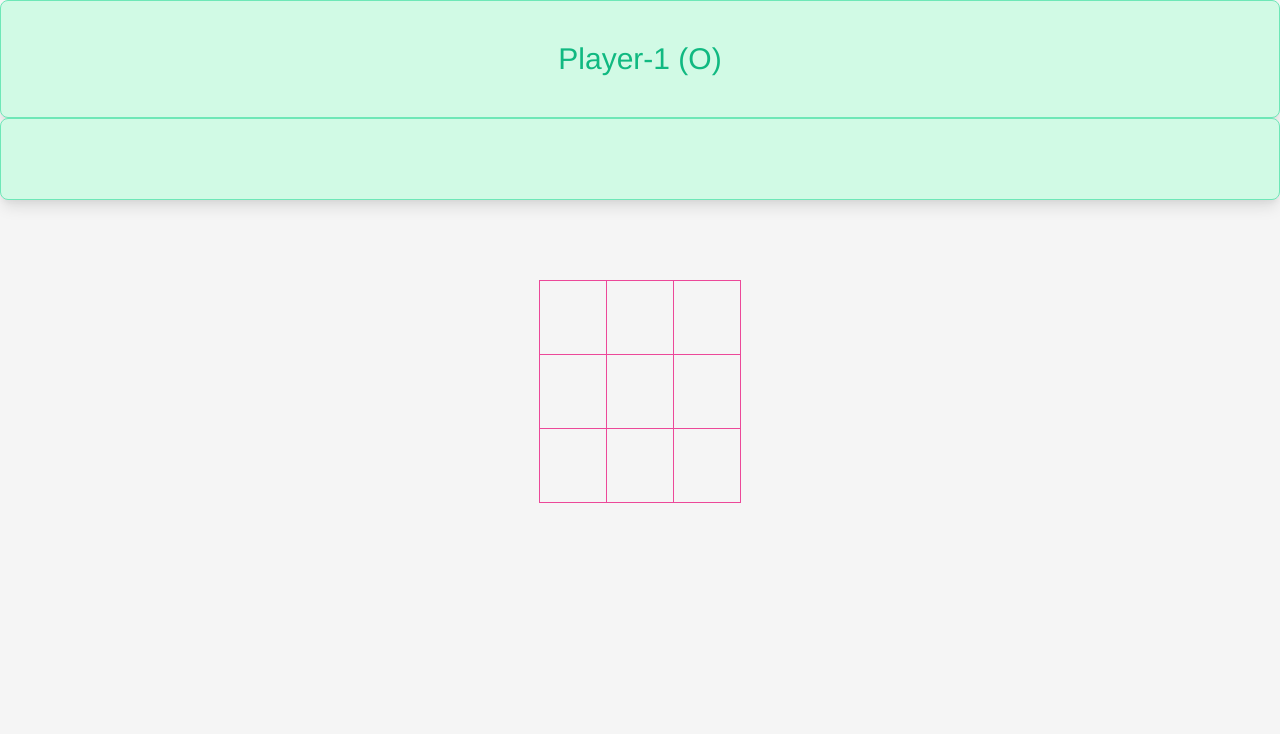
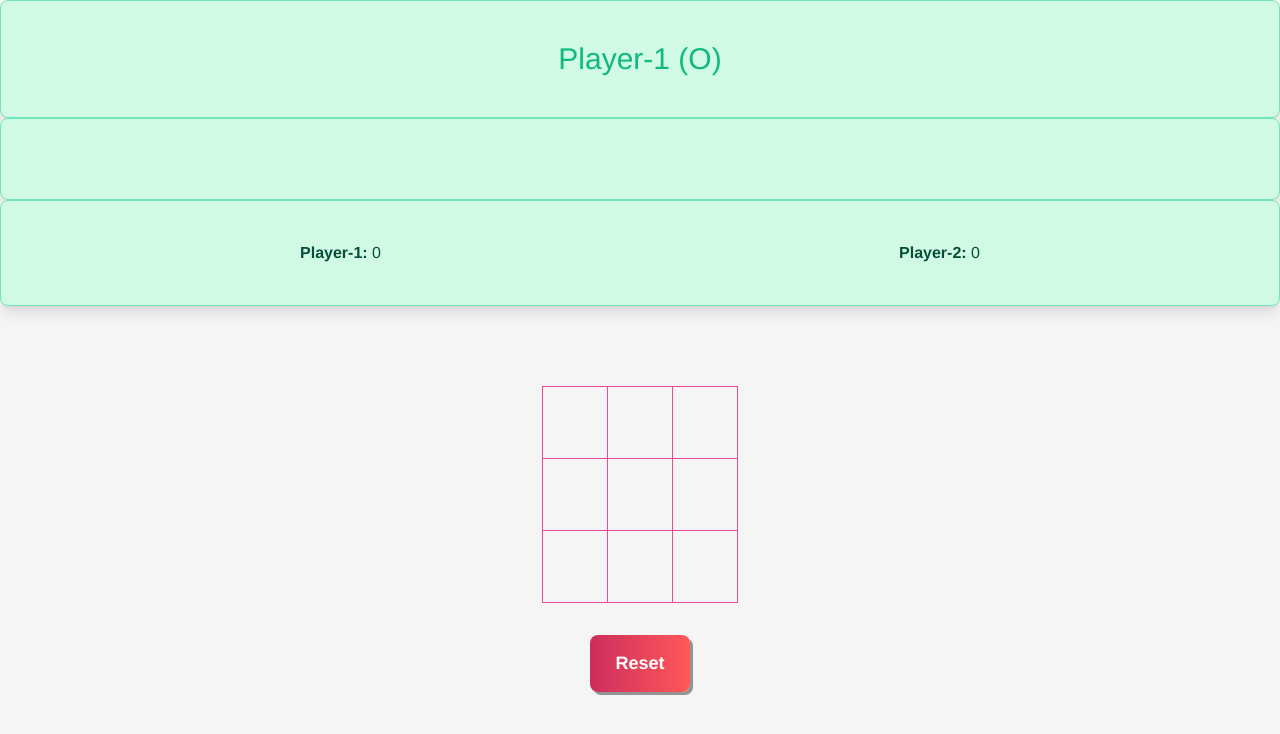
Before and after one commit to ceo991/tictactoe, a Vue app: page / in a window 1280 px wide. Shown: the top 734 px of the page. Built offline with nearby package versions, Linux system fonts and the light colour scheme.

Commit message:
changes made

```diff
--- a/src/components/AppMain.vue
+++ b/src/components/AppMain.vue
@@ -3,7 +3,10 @@
 
         <h1 class="text-3xl block card">{{player}}</h1>
         <h1 class="text-3xl block card">{{playerWinState}}</h1>
-
+        <div class="score-card">
+          <span><strong>Player-1:</strong> {{p1score}}</span>
+          <span><strong>Player-2:</strong> {{p2score}}</span>
+        </div>
 <table class="table-fixed m-auto mt-20">
   <tbody>
     <tr>
@@ -25,16 +28,18 @@
 
   </tbody>
 </table>
-
+   <button class="button mt-8"  @click="resetGame()">
+    Reset
+   </button>
   <transition name="fade" appear>
     <div class="modal-overlay" v-if="isGameEnded" @click="showModal = false"></div>
   </transition>
   <transition name="slide" appear>
     <div class="modal" v-if="isGameEnded">
-   <h1>GAME OVER !</h1>
+   <h1> <strong> GAME OVER ! </strong></h1>
    <p>{{playerWinState}}</p>
-   <button class="button" @click="restartGame()">
-    Restart
+   <button class="button" @click="playAgain()">
+    Play Again
    </button>
   </div>
  </transition>
@@ -51,7 +56,9 @@
             turn: 0,
             player: "Player-1 (O)",
             playerWinState: "",
-            isGameEnded: false
+            isGameEnded: false,
+            p1score:0,
+            p2score:0,
           }
         },
         methods: {
@@ -156,21 +163,61 @@
 
           },
           whoWins(){
+              if(!this.isGameEnded){
               if(this.turn%2 == 0){
                 this.playerWinState = "Player-2 wins";
+                this.p2score ++;
                 this.isGameEnded = true;
                 this.player = "";
               }else{
                 this.playerWinState = "Player-1 wins";
+                this.p1score ++;
                 this.isGameEnded = true;
                 this.player = "";
               }
+            }
           },
-          restartGame(){
+          playAgain(){
             this.isGameEnded= false;
             this.playerWinState= "";
             this.turn= 0;
             this.player= "Player-1 (O)";
+            document.getElementById(1).innerText = "";
+            document.getElementById(2).innerText = "";
+            document.getElementById(3).innerText = "";
+            document.getElementById(4).innerText = "";
+            document.getElementById(5).innerText = "";
+            document.getElementById(6).innerText = "";
+            document.getElementById(7).innerText = "";
+            document.getElementById(8).innerText = "";
+            document.getElementById(9).innerText = "";
+
+            document.getElementById(1).style.color = "inherit";
+            document.getElementById(2).style.color = "inherit";
+            document.getElementById(3).style.color = "inherit";
+            document.getElementById(1).style.fontWeight = "normal";
+            document.getElementById(2).style.fontWeight = "normal";
+            document.getElementById(3).style.fontWeight = "normal";
+            document.getElementById(4).style.color = "inherit";
+            document.getElementById(5).style.color = "inherit";
+            document.getElementById(6).style.color = "inherit";
+            document.getElementById(4).style.fontWeight = "normal";
+            document.getElementById(5).style.fontWeight = "normal";
+            document.getElementById(6).style.fontWeight = "normal";
+            document.getElementById(7).style.color = "inherit";
+            document.getElementById(8).style.color = "inherit";
+            document.getElementById(9).style.color = "inherit";
+            document.getElementById(7).style.fontWeight = "normal";
+            document.getElementById(8).style.fontWeight = "normal";
+            document.getElementById(9).style.fontWeight = "normal";
+          },
+          resetGame(){
+            this.isGameEnded= false;
+            this.playerWinState= "";
+            this.turn= 0;
+            this.player= "Player-1 (O)";
+            this.p1score = 0;
+            this.p2score = 0;
             document.getElementById(1).innerText = "";
             document.getElementById(2).innerText = "";
             document.getElementById(3).innerText = "";
@@ -212,10 +259,17 @@
         @apply justify-center items-center h-screen text-emerald-500 text-center bg-gray-100 ;
     }
     .card{
-        @apply rounded-lg border border-emerald-300 bg-emerald-100 p-10 shadow-lg;
+        @apply flex justify-center rounded-lg border border-emerald-300 bg-emerald-100 p-10 shadow-lg;
     }
 
-
+    .score-card{
+        @apply flex justify-around rounded-lg border text-emerald-900 border-emerald-300 bg-emerald-100 p-10 shadow-lg ;
+    }
+* {
+ margin: 0;
+ padding: 0;
+ box-sizing: border-box;
+}
 
 body {
  font-family: 'montserrat', sans-serif;
@@ -250,7 +304,7 @@ body {
  font-weight: 700;
 
  box-shadow: 3px 3px rgba(0, 0, 0, 0.4);
- transition: 0.4s ease-out;
+ transition: all 0.4s ease-out;
 
  &:hover {
   box-shadow: 6px 6px rgba(0, 0, 0, 0.6);
@@ -259,6 +313,8 @@ body {
 
 .modal-overlay {
  position: absolute;
+ width: 100%;
+ height: 100%;
  top: 0;
  left: 0;
  right: 0;
```
Lines whose indentation alone changed are shown as unchanged.
